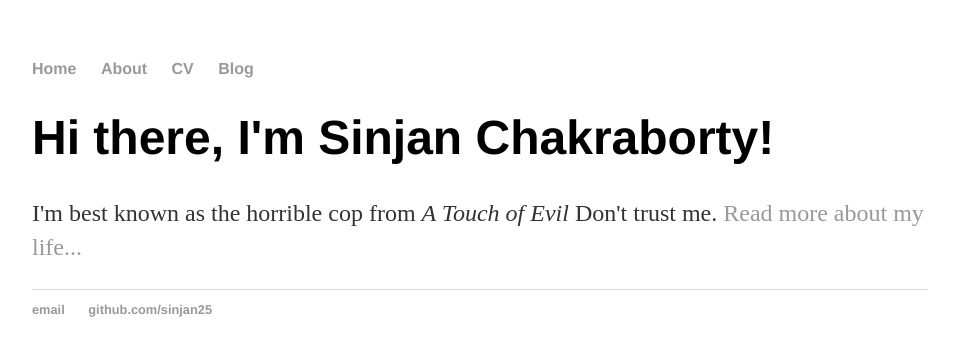
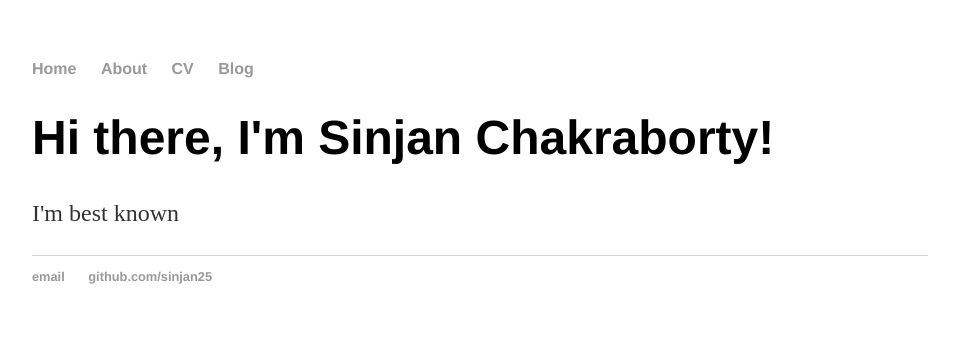
Before and after one commit to sinjan25/sinjan25.github.io, a Jekyll site: the page built from index.html, in a window 1280 px wide. Shown: the top 356 px of the page, without its empty margins (160-1119 px from the left). Built offline with Jekyll 4.4.1, drawn with Linux system fonts in a browser that asks for light colours.

Commit message:
Update index.html

```diff
--- a/index.html
+++ b/index.html
@@ -4,5 +4,6 @@ title: Sinjan Chakraborty
 ---
 <div class="blurb">
 	<h1>Hi there, I'm Sinjan Chakraborty!</h1>
-	<p>I'm best known as the horrible cop from <em>A Touch of Evil</em> Don't trust me. <a href="/about">Read more about my life...</a></p>
+	<p>I'm best known </a>
+	</p>
 </div><!-- /.blurb -->
```
